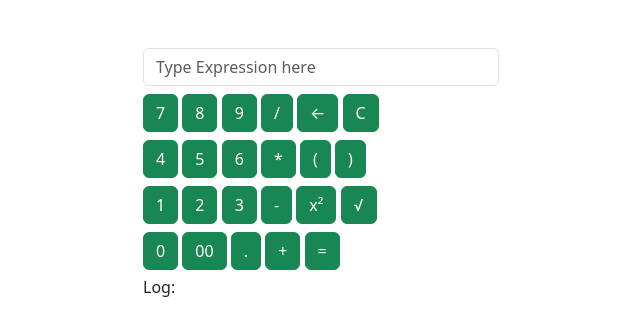
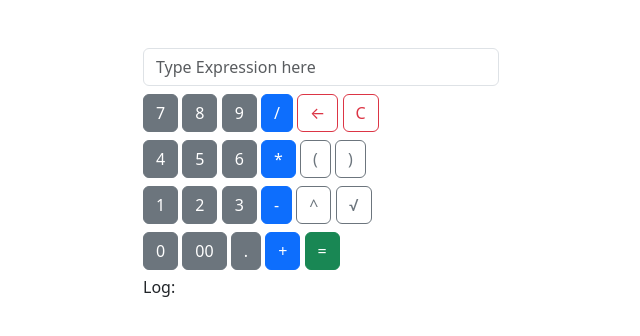
Before and after one commit to tanishk-ag/Basic-Calculator, a plain HTML site: page index.html in a window 1280 px wide. Shown: the whole page, without its empty margins (319-959 px from the left). Drawn offline with nearby package versions, Linux system fonts and the light colour scheme.

Commit message:
Add clean function

```diff
--- a/index.html
+++ b/index.html
@@ -55,9 +55,26 @@
         }
 
         function initialize_app() {
-            cal_button = document.getElementById("calculate")
-            cal_button.addEventListener("click", math_calculate)
+            cal_button = document.getElementById("=");
+            cal_button.addEventListener("click", math_calculate);
         }
+
+        function input_val(v) {
+            expression = document.getElementById("expression").value;
+            expression = expression + v;
+            document.getElementById("expression").value = expression;
+        }
+
+        function back() {
+            expression = document.getElementById("expression");
+            expression.value = expression.value.slice(0,-1);
+        }
+        function clean() {
+            expression = document.getElementById("expression");
+            expression.value = '';
+        }
+
+
     </script>
 </head>
 
@@ -76,12 +93,12 @@
             <div class="col">
             </div>
             <div class="col mx-auto">
-                <button id="calculate" class="btn btn-success">7 </button>
-                <button id="calculate" class="btn btn-success">8 </button>
-                <button id="calculate" class="btn btn-success">9 </button>
-                <button id="calculate" class="btn btn-success">/ </button>
-                <button id="calculate" class="btn btn-success">← </button>
-                <button id="calculate" class="btn btn-success">C </button>
+                <button class="btn btn-secondary" onclick="input_val('7')">7 </button>
+                <button class="btn btn-secondary" onclick="input_val('8')">8 </button>
+                <button class="btn btn-secondary" onclick="input_val('9')">9 </button>
+                <button class="btn btn-primary" onclick="input_val('/')">/ </button>
+                <button class="btn btn-outline-danger" onclick="back()">← </button>
+                <button class="btn btn-outline-danger" onclick="clean()">C </button>
             </div>
             <div class="col">
             </div>
@@ -90,12 +107,12 @@
             <div class="col">
             </div>
             <div class="col mx-auto">
-                <button id="calculate" class="btn btn-success">4 </button>
-                <button id="calculate" class="btn btn-success">5 </button>
-                <button id="calculate" class="btn btn-success">6 </button>
-                <button id="calculate" class="btn btn-success">* </button>
-                <button id="calculate" class="btn btn-success">( </button>
-                <button id="calculate" class="btn btn-success">) </button>
+                <button class="btn btn-secondary" onclick="input_val('4')">4 </button>
+                <button class="btn btn-secondary" onclick="input_val('5')">5 </button>
+                <button class="btn btn-secondary" onclick="input_val('6')">6 </button>
+                <button class="btn btn-primary" onclick="input_val('*')">* </button>
+                <button class="btn btn-outline-secondary" onclick="input_val('(')">( </button>
+                <button class="btn btn-outline-secondary" onclick="input_val(')')">) </button>
             </div>
             <div class="col">
             </div>
@@ -104,12 +121,12 @@
             <div class="col">
             </div>
             <div class="col mx-auto">
-                <button id="calculate" class="btn btn-success">1 </button>
-                <button id="calculate" class="btn btn-success">2 </button>
-                <button id="calculate" class="btn btn-success">3 </button>
-                <button id="calculate" class="btn btn-success">- </button>
-                <button id="calculate" class="btn btn-success">x² </button>
-                <button id="calculate" class="btn btn-success">√ </button>
+                <button class="btn btn-secondary" onclick="input_val('1')">1 </button>
+                <button class="btn btn-secondary" onclick="input_val('2')">2 </button>
+                <button class="btn btn-secondary" onclick="input_val('3')">3 </button>
+                <button class="btn btn-primary" onclick="input_val('-')">- </button>
+                <button class="btn btn-outline-secondary" onclick="power()">^ </button>
+                <button class="btn btn-outline-secondary" onclick="sqrt()">√ </button>
             </div>
             <div class="col">
             </div>
@@ -118,11 +135,11 @@
             <div class="col">
             </div>
             <div class="col mx-auto">
-                <button id="calculate" class="btn btn-success">0 </button>
-                <button id="calculate" class="btn btn-success">00 </button>
-                <button id="calculate" class="btn btn-success">. </button>
-                <button id="calculate" class="btn btn-success">+ </button>
-                <button id="calculate" class="btn btn-success">= </button>
+                <button class="btn btn-secondary" onclick="input_val('0')">0 </button>
+                <button class="btn btn-secondary" onclick="input_val('00')">00 </button>
+                <button class="btn btn-secondary" onclick="input_val('.')">. </button>
+                <button class="btn btn-primary" onclick="input_val('+')">+ </button>
+                <button id="=" class="btn btn-success">= </button>
             </div>
             <div class="col">
             </div>
```
